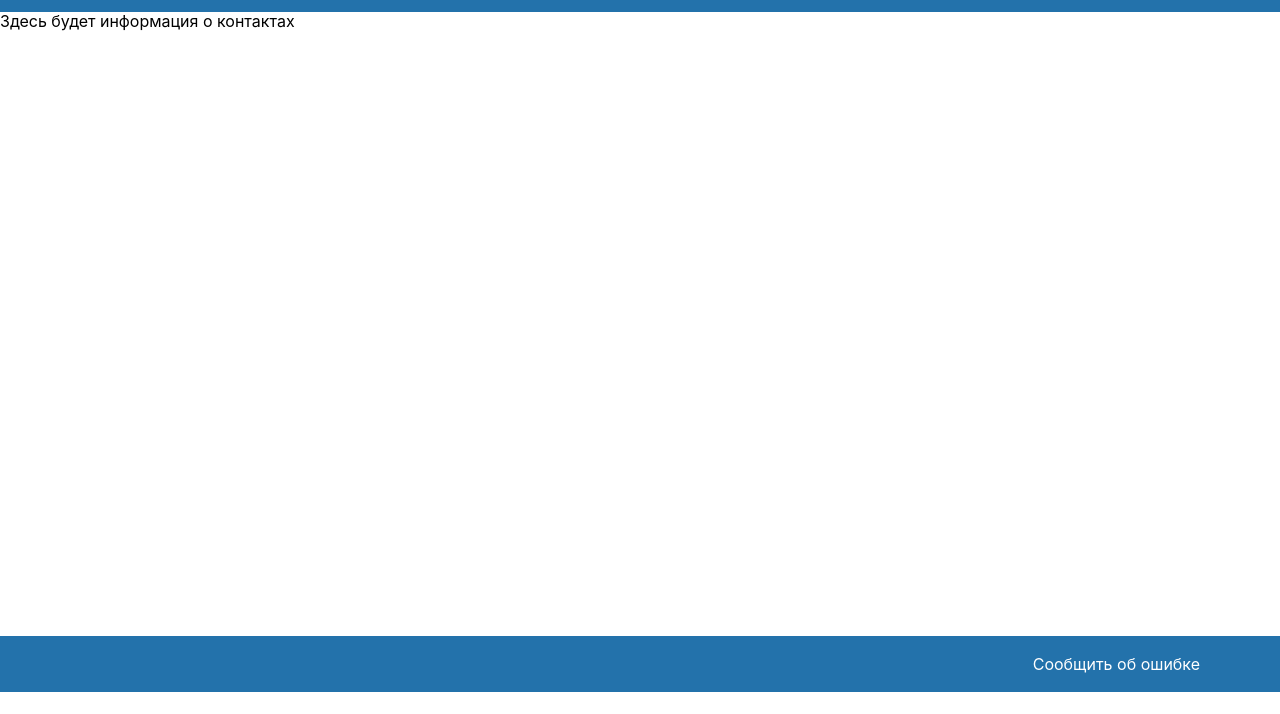
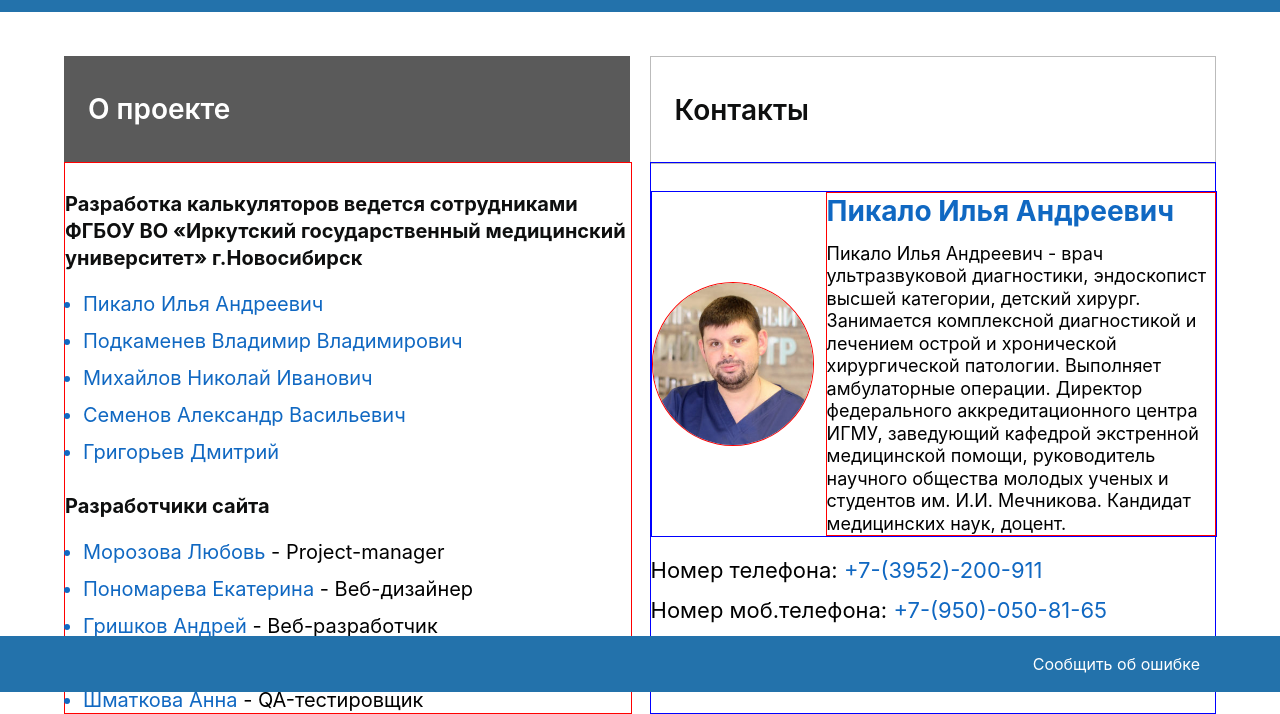
Before and after one commit to Andrey-Grishkov/ultrasound-helper, a React app: page /contacts in a window 1280 px wide. Shown: the part 128-842 px from the top of the page. Before the commit the page ends 820 px from the top, so only its background shows below. Built offline with nearby package versions, Linux system fonts and the light colour scheme.

Commit message:
feat: add contacts page

```diff
--- a/src/components/CalcForm/CalcForm.js
+++ b/src/components/CalcForm/CalcForm.js
@@ -9,7 +9,7 @@ const CalcForm = () => {
       <div className="calc-form__photo-container">
         <p className="calc-form__text">
           <b>SEP</b> — расстояние от диафрагмы до ткани легкого в мм.<br></br><br></br>
-          <b>L</b> — под углом 90гр к Sep, по касательной к диафрагме от медиальной до латеральной точек к ткани грудной стенки.
+          <b>L</b> — под углом 90° к Sep, по касательной к диафрагме от медиальной до латеральной точек к ткани грудной стенки.
         </p>
         <img src={FormImg} className="calc-form__image" alt="ultrasound foto"/>
       </div>
@@ -18,9 +18,11 @@ const CalcForm = () => {
         <div></div>
       </div>
       <h3 className="calc-form__description-title">О калькуляторе</h3>
-      <p className="calc-form__description">В основе калькулятора лежит способ определения объема свободной жидкости в плевральной полости, полученный
+      <p className="calc-form__description">В основе калькулятора лежит способ определения объема свободной жидкости в
+        плевральной полости, полученный
         экспериментально и запатентованный Иркутским государственным медицинским университетом в 2022 году. Точность
-        расчетов 50мл. Ссылка на патент.</p>
+        расчетов 50мл.
+        <a className="calc-form__link" href="https://www.elibrary.ru/item.asp?id=48775295" target="_blank">Ссылка на патент.</a></p>
     </div>
   );
 };
--- a/src/components/CalcForm/CalcForm.scss
+++ b/src/components/CalcForm/CalcForm.scss
@@ -6,6 +6,7 @@
   &__photo-container {
     @include flex(row, space-between, center);
     border: 1px solid rgba(187, 187, 187, 1);
+    width: 51.88vw;
   }
 
   &__image {
@@ -35,4 +36,11 @@
     margin: 20px 0 0 0;
     @include font(16px, 19px, 400);
   }
+
+  &__link {
+    color: #000000;
+    &:hover {
+      cursor: pointer;
+    }
+  }
 }
--- a/src/components/Contacts/Contacts.js
+++ b/src/components/Contacts/Contacts.js
@@ -1,10 +1,21 @@
 import "./Contacts.scss";
+import TeamList from "../TeamList/TeamList";
+import PersonalContacts from "../PersonalContacts/PersonalContacts";
 
 const Contacts = () => {
 
   return (
     <section className="contacts">
-      Здесь будет информация о контактах
+        <div className="contacts__content">
+          <div className="contacts__title-container">
+            <h3 className="contacts__title">О проекте</h3>
+          </div>
+          <div className="contacts__about-container">
+            <h3 className="contacts__title">Контакты</h3>
+          </div>
+          <TeamList />
+          <PersonalContacts />
+        </div>
     </section>
   );
 };
--- a/src/components/Contacts/Contacts.scss
+++ b/src/components/Contacts/Contacts.scss
@@ -1,4 +1,37 @@
+@import "../root";
 
 .contacts {
   height: 78vh;
+
+  width: 100%;
+  //height: 78vh;
+  //height: 80%;
+
+  &__content {
+    margin: 44px 5vw 55px 5vw;
+    display: grid;
+    grid-template-columns: 44.25vw auto;
+    grid-template-rows: 106px auto;
+    column-gap: 1.50vw;
+  }
+
+  &__title-container {
+    margin: 0;
+    background-color: rgba(90, 90, 90, 1);
+    color: white;
+    @include flex(column, center, flex-start);
+  }
+
+  &__title {
+    margin: 0 24px;
+    @include font(28px, 34px, 600);
+  }
+
+  &__about-container {
+    margin: 0;
+    height: 100%;
+    @include flex(column, center, flex-start);
+    border: 1px solid rgba(187, 187, 187, 1);
+    color: rgba(14, 15, 15, 1);
+  }
 }
--- a/src/components/Form/Form.js
+++ b/src/components/Form/Form.js
@@ -91,6 +91,7 @@ const Form = ({resultat}) => {
           className="form__input"
           id="l"
           name="l"
+          type="number"
           value={state.l}
           disabled={isBlockedInput}
           onChange={changeInputHandler}
@@ -103,6 +104,7 @@ const Form = ({resultat}) => {
           className="form__input"
           id="sep"
           name="sep"
+          type="number"
           value={state.sep}
           disabled={isBlockedInput}
           onChange={changeInputHandler}
--- a/src/components/Logo/Logo.js
+++ b/src/components/Logo/Logo.js
@@ -1,12 +1,13 @@
 import "./Logo.scss";
 import LogoImg from "../../images/logo__image.svg";
+import {Link} from "react-router-dom";
 
 const Logo = () => {
 
   return (
-    <div className='logo'>
+    <Link className='logo' to="/">
       <img className='logo__image' src={LogoImg} alt="logo"/>
-    </div>
+    </Link>
   );
 };
 
--- a/src/components/Main/Main.scss
+++ b/src/components/Main/Main.scss
@@ -25,7 +25,7 @@
     width: 29vw;
     height: 136px;
     @include flex(row, flex-start, center);
-    background-color: rgb(223, 227, 236);
+    background-color: #E9F2F9;
     border-radius: 12px;
     cursor: default;
     text-decoration: none;
@@ -36,7 +36,7 @@
       background-color: rgb(205, 217, 253);
 
       &:hover {
-        border: rgba(35, 114, 171, 1) 5px solid;
+        border: #174C72 1px solid;
       }
     }
   }
--- /dev/null
+++ b/src/components/PersonalContacts/PersonalContacts.js
@@ -0,0 +1,33 @@
+import "./PersonalContacts.scss";
+import Pikalo from "../../images/Pikalo.jpg"
+
+const PersonalContacts = () => {
+
+  return (
+    <section className="personal">
+      <div className="personal__content">
+        <img className="personal__image" src={Pikalo}/>
+        <div className="personal__text">
+          <h3 className="personal__title">Пикало Илья Андреевич</h3>
+          <p className="personal__description">Пикало Илья Андреевич - врач ультразвуковой диагностики, эндоскопист высшей
+            категории, детский хирург. Занимается комплексной диагностикой и лечением острой и хронической хирургической
+            патологии. Выполняет амбулаторные операции. Директор федерального аккредитационного центра ИГМУ, заведующий
+            кафедрой экстренной медицинской помощи, руководитель научного общества молодых ученых и студентов
+            им. И.И. Мечникова. Кандидат медицинских наук, доцент.</p>
+        </div>
+      </div>
+      <p className="personal__name-link">Номер телефона: <a className="personal__link" href="tel:+7(3952)-200-911">
+        +7-(3952)-200-911</a></p>
+      <p className="personal__name-link">Номер моб.телефона: <a className="personal__link" href="tel:+7(950)-050-81-65">
+        +7-(950)-050-81-65</a></p>
+      <p className="personal__name-link">Эл. почта: <a className="personal__link" href="mailto:pikalodoc@mail.ru">
+        pikalodoc@mail.ru</a></p>
+
+
+
+
+    </section>
+  );
+};
+
+export default PersonalContacts;
--- /dev/null
+++ b/src/components/PersonalContacts/PersonalContacts.scss
@@ -0,0 +1,65 @@
+@import "../root";
+
+.personal {
+  border: blue 1px solid;
+
+  &__content {
+    margin: 28px 0 0 0;
+    width: 100%;
+    @include flex(row, flex-start, center);
+    gap: 12px;
+    border: blue 1px solid;
+  }
+
+  &__image {
+    width: 12.50vw;
+    object-fit: contain;
+    border: red 1px solid;
+    border-radius: 100%;
+  }
+
+  &__text {
+    border: red 1px solid;
+  }
+
+  &__title {
+    margin: 0;
+    font-family: 'Inter';
+    @include font(28px, 135%, 700);
+    font-style: normal;
+    color: #1068c2;
+  }
+
+  &__description {
+    margin: 12px 0 0 0;
+    font-family: 'Inter';
+    @include font(18px, 125%, 400);
+    font-style: normal;
+    color: black;
+  }
+
+  &__name-link {
+    margin: 12px 0 0 0;
+    font-family: 'Inter';
+    @include font(22px, 125%, 400);
+    font-style: normal;
+    color: black;
+
+    &:first-of-type {
+      margin-top: 20px;
+    }
+  }
+
+  &__link {
+    font-family: 'Inter';
+    @include font(22px, 125%, 400);
+    font-style: normal;
+    text-decoration: none;
+    color: #1068c2;
+
+    &:hover {
+      cursor: pointer;
+    }
+  }
+
+}
--- /dev/null
+++ b/src/components/TeamList/TeamList.js
@@ -0,0 +1,48 @@
+import "./TeamList.scss";
+
+const TeamList = () => {
+
+  return (
+    <section className="team">
+      <h3 className="team__title">Разработка калькуляторов ведется сотрудниками ФГБОУ ВО «Иркутский государственный
+        медицинский университет» г.Новосибирск</h3>
+      <ul className="team__list">
+        <li className="team__item">
+          Пикало Илья Андреевич
+        </li>
+        <li className="team__item">
+          Подкаменев Владимир Владимирович
+        </li>
+        <li className="team__item">
+          Михайлов Николай Иванович
+        </li>
+        <li className="team__item">
+          Семенов Александр Васильевич
+        </li>
+        <li className="team__item">
+          Григорьев Дмитрий
+        </li>
+      </ul>
+      <h3 className="team__title">Разработчики сайта</h3>
+      <ul className="team__list">
+        <li className="team__item">
+          Морозова Любовь<span className="team__prof"> - Project-manager</span>
+        </li>
+        <li className="team__item">
+          Пономарева Екатерина<span className="team__prof"> - Веб-дизайнер</span>
+        </li>
+        <li className="team__item">
+          Гришков Андрей<span className="team__prof"> - Веб-разработчик</span>
+        </li>
+        <li className="team__item">
+          Сан Никита<span className="team__prof"> - QA-тестировщик</span>
+        </li>
+        <li className="team__item">
+          Шматкова Анна<span className="team__prof"> - QA-тестировщик</span>
+        </li>
+      </ul>
+    </section>
+  );
+};
+
+export default TeamList;
--- /dev/null
+++ b/src/components/TeamList/TeamList.scss
@@ -0,0 +1,38 @@
+@import "../root";
+
+.team {
+  width: 100%;
+  border: red 1px solid;
+
+  &__title {
+    margin: 28px 0 0 0;
+    font-family: 'Inter';
+    @include font(20px, 135%, 700);
+    font-style: normal;
+    color: #0E0F0F;
+  }
+
+  &__list {
+    margin: 20px 0 0 0;
+    padding-left: 18px;
+    @include flex(column, flex-start, flex-start);
+    gap: 12px;
+  }
+
+  &__item {
+    font-family: 'Inter';
+    font-style: normal;
+    @include font(20px, 125%, 400);
+    color: #1068c2;
+    &:hover {
+      cursor: pointer;
+    }
+  }
+
+  &__prof {
+    font-family: 'Inter';
+    font-style: normal;
+    @include font(20px, 125%, 400);
+    color: black;
+  }
+}
```
Also changed, not shown: src/images/Pikalo.jpg (added).
